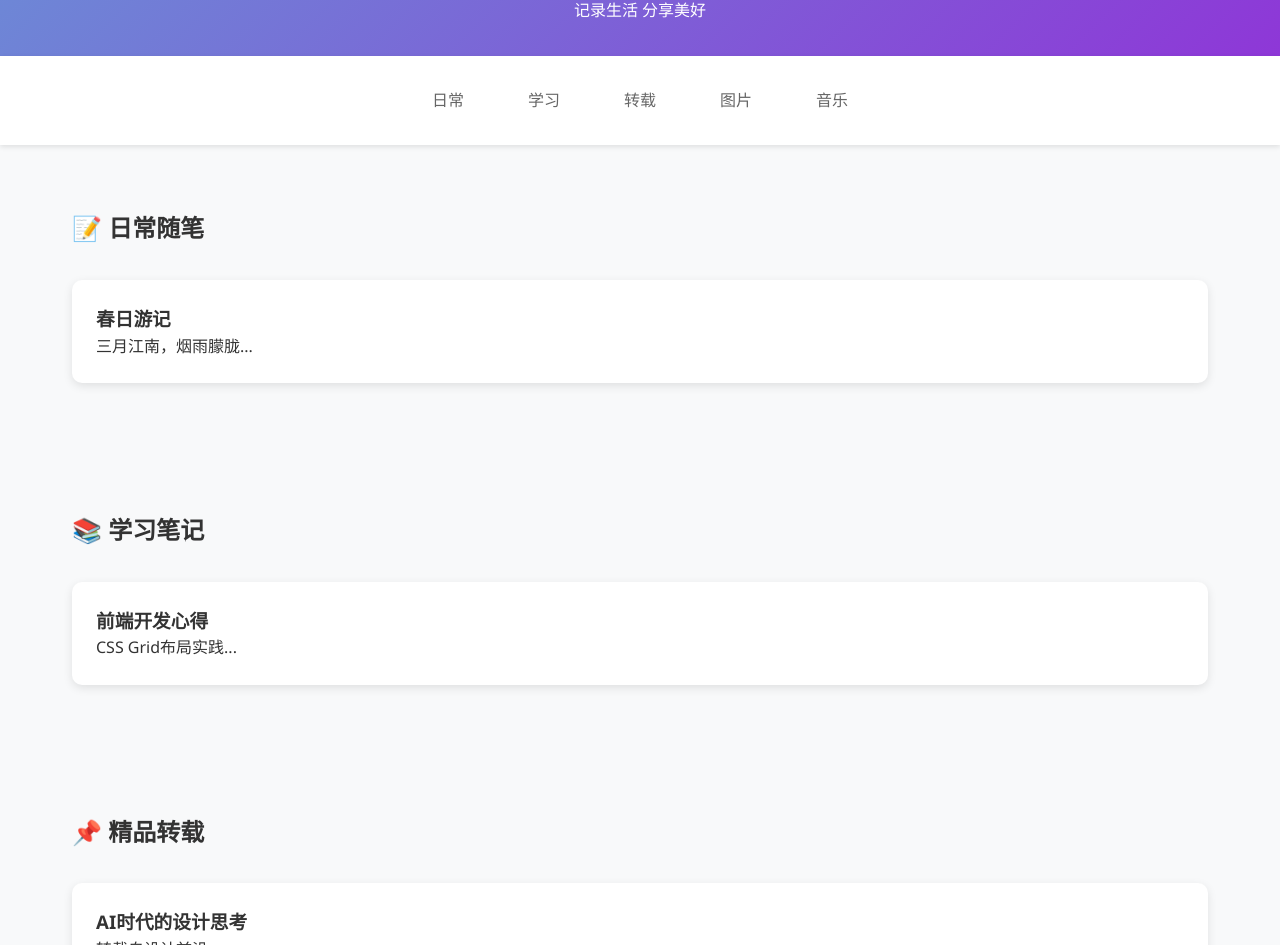
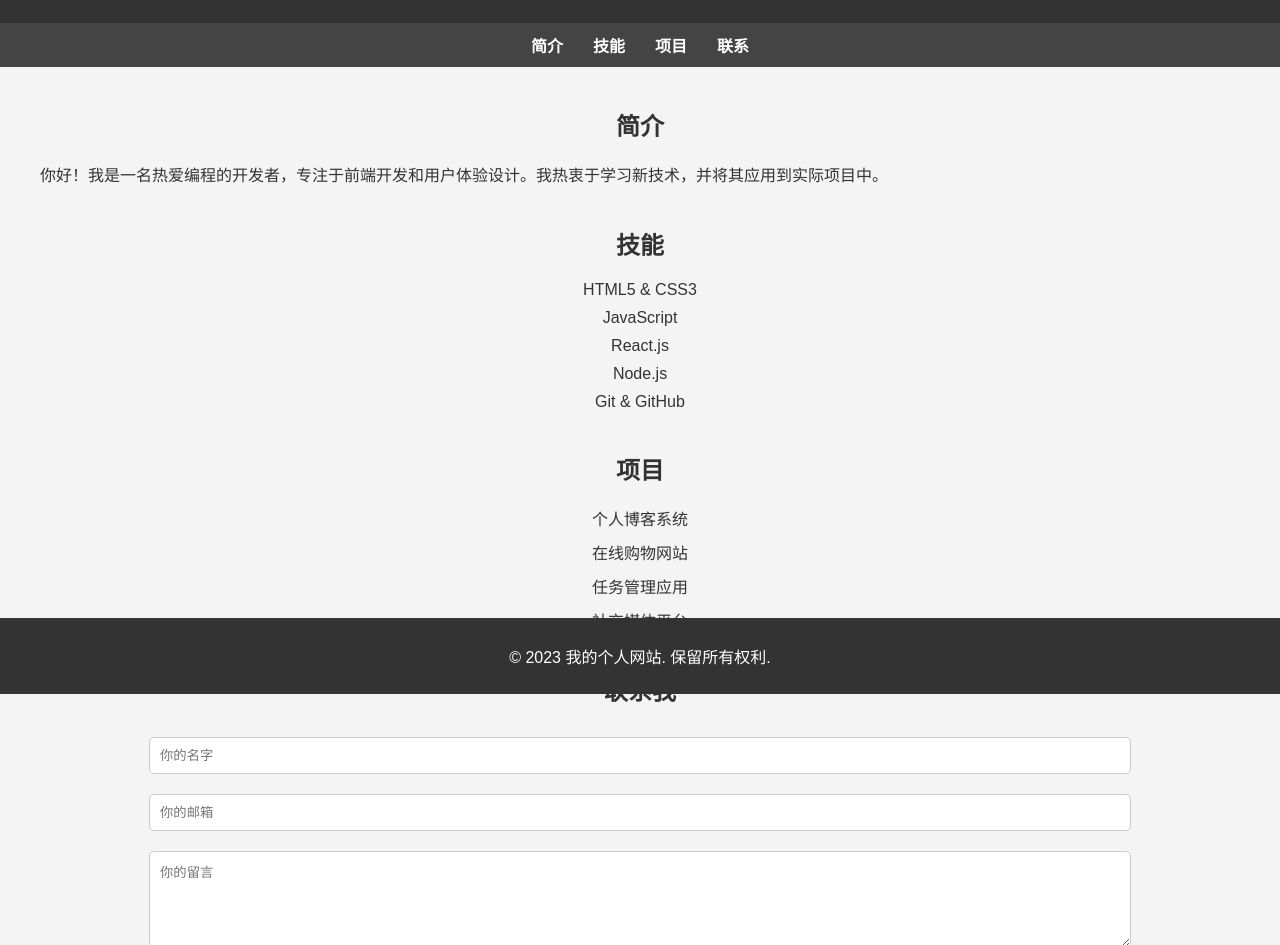
Before and after one commit to YUME-hu/YUME.github.io, a plain HTML site: page index.html in a window 1280 px wide. Shown: the part 106-1051 px from the top of the page. Drawn offline with Linux system fonts and the light colour scheme.

Commit message:
Update index.html

```diff
--- a/index.html
+++ b/index.html
@@ -3,225 +3,138 @@
 <head>
     <meta charset="UTF-8">
     <meta name="viewport" content="width=device-width, initial-scale=1.0">
-    <title>夢雲子的小筑</title>
+    <title>个人网站</title>
     <style>
-        * {
+        body {
+            font-family: 'Arial', sans-serif;
             margin: 0;
             padding: 0;
-            box-sizing: border-box;
-            font-family: 'Segoe UI', 'Microsoft YaHei', sans-serif;
+            background-color: #f4f4f4;
+            color: #333;
         }
-
-        body {
-            background-color: #f8f9fa;
-            color: #333;
-            line-height: 1.6;
+        header {
+            background-color: #333;
+            color: #fff;
+            padding: 20px 0;
+            text-align: center;
         }
-
-        .header {
-            background: linear-gradient(135deg, #6B8DD6 0%, #8E37D7 100%);
-            color: white;
-            padding: 2rem;
-            text-align: center;
-            position: relative;
-            overflow: hidden;
-        }
-
-        .header h1 {
-            font-size: 2.5rem;
-            margin-bottom: 0.5rem;
-            letter-spacing: 2px;
-        }
-
-        .nav {
+        nav {
             display: flex;
             justify-content: center;
-            padding: 1rem;
-            background: white;
-            box-shadow: 0 2px 5px rgba(0,0,0,0.1);
-            position: sticky;
-            top: 0;
-            z-index: 100;
+            background-color: #444;
+            padding: 10px 0;
         }
-
-        .nav a {
-            color: #666;
+        nav a {
+            color: #fff;
             text-decoration: none;
-            padding: 1rem 2rem;
-            transition: all 0.3s ease;
+            margin: 0 15px;
+            font-weight: bold;
         }
-
-        .nav a:hover {
-            color: #8E37D7;
-            transform: translateY(-2px);
-        }
-
-        .section {
-            padding: 4rem 2rem;
+        .container {
             max-width: 1200px;
             margin: 0 auto;
+            padding: 20px;
         }
-
-        .card-container {
-            display: grid;
-            grid-template-columns: repeat(auto-fit, minmax(300px, 1fr));
-            gap: 2rem;
-            margin-top: 2rem;
+        .intro, .skills, .projects, .contact {
+            margin-bottom: 40px;
         }
-
-        .card {
-            background: white;
-            border-radius: 10px;
-            padding: 1.5rem;
-            box-shadow: 0 3px 10px rgba(0,0,0,0.1);
-            transition: transform 0.3s ease;
+        .intro h2, .skills h2, .projects h2, .contact h2 {
+            text-align: center;
+            margin-bottom: 20px;
         }
-
-        .card:hover {
-            transform: translateY(-5px);
+        .skills ul, .projects ul {
+            list-style: none;
+            padding: 0;
+            text-align: center;
         }
-
-        .gallery {
-            display: grid;
-            grid-template-columns: repeat(auto-fit, minmax(250px, 1fr));
-            gap: 1rem;
+        .skills li, .projects li {
+            margin: 10px 0;
         }
-
-        .gallery img {
+        .contact form {
+            display: flex;
+            flex-direction: column;
+            align-items: center;
+        }
+        .contact input, .contact textarea {
+            width: 80%;
+            padding: 10px;
+            margin: 10px 0;
+            border: 1px solid #ccc;
+            border-radius: 5px;
+        }
+        .contact button {
+            padding: 10px 20px;
+            background-color: #333;
+            color: #fff;
+            border: none;
+            border-radius: 5px;
+            cursor: pointer;
+        }
+        footer {
+            background-color: #333;
+            color: #fff;
+            text-align: center;
+            padding: 10px 0;
+            position: fixed;
             width: 100%;
-            height: 200px;
-            object-fit: cover;
-            border-radius: 8px;
-            transition: transform 0.3s ease;
-        }
-
-        .gallery img:hover {
-            transform: scale(1.05);
-        }
-
-        .music-player {
-            background: white;
-            border-radius: 10px;
-            padding: 2rem;
-            margin-top: 2rem;
-        }
-
-        footer {
-            background: #333;
-            color: white;
-            text-align: center;
-            padding: 2rem;
-            margin-top: 4rem;
-        }
-
-        @media (max-width: 768px) {
-            .nav {
-                flex-direction: column;
-                text-align: center;
-            }
+            bottom: 0;
         }
     </style>
 </head>
 <body>
-    <header class="header">
-        <h1>夢雲子</h1>
-        <p>记录生活 分享美好</p>
-    </header>
 
-    <nav class="nav">
-        <a href="#daily">日常</a>
-        <a href="#study">学习</a>
-        <a href="#share">转载</a>
-        <a href="#gallery">图片</a>
-        <a href="#music">音乐</a>
-    </nav>
+<header>
+    <h1>欢迎来到我的个人网站</h1>
+</header>
 
-    <section id="daily" class="section">
-        <h2>📝 日常随笔</h2>
-        <div class="card-container">
-            <div class="card">
-                <h3>春日游记</h3>
-                <p>三月江南，烟雨朦胧...</p>
-            </div>
-            <!-- 更多卡片 -->
-        </div>
+<nav>
+    <a href="#intro">简介</a>
+    <a href="#skills">技能</a>
+    <a href="#projects">项目</a>
+    <a href="#contact">联系</a>
+</nav>
+
+<div class="container">
+    <section id="intro" class="intro">
+        <h2>简介</h2>
+        <p>你好！我是一名热爱编程的开发者，专注于前端开发和用户体验设计。我热衷于学习新技术，并将其应用到实际项目中。</p>
     </section>
 
-    <section id="study" class="section">
-        <h2>📚 学习笔记</h2>
-        <div class="card-container">
-            <div class="card">
-                <h3>前端开发心得</h3>
-                <p>CSS Grid布局实践...</p>
-            </div>
-            <!-- 更多卡片 -->
-        </div>
+    <section id="skills" class="skills">
+        <h2>技能</h2>
+        <ul>
+            <li>HTML5 & CSS3</li>
+            <li>JavaScript</li>
+            <li>React.js</li>
+            <li>Node.js</li>
+            <li>Git & GitHub</li>
+        </ul>
     </section>
 
-    <section id="share" class="section">
-        <h2>📌 精品转载</h2>
-        <div class="card-container">
-            <div class="card">
-                <h3>AI时代的设计思考</h3>
-                <p>转载自设计前沿...</p>
-            </div>
-            <!-- 更多卡片 -->
-        </div>
+    <section id="projects" class="projects">
+        <h2>项目</h2>
+        <ul>
+            <li>个人博客系统</li>
+            <li>在线购物网站</li>
+            <li>任务管理应用</li>
+            <li>社交媒体平台</li>
+        </ul>
     </section>
 
-    <section id="gallery" class="section">
-        <h2>📷 影像记忆</h2>
-        <div class="gallery">
-            <img src="placeholder.jpg" alt="图片1">
-            <img src="placeholder.jpg" alt="图片2">
-            <!-- 更多图片 -->
-        </div>
+    <section id="contact" class="contact">
+        <h2>联系我</h2>
+        <form action="#" method="post">
+            <input type="text" name="name" placeholder="你的名字" required>
+            <input type="email" name="email" placeholder="你的邮箱" required>
+            <textarea name="message" placeholder="你的留言" rows="5" required></textarea>
+            <button type="submit">发送</button>
+        </form>
     </section>
+</div>
 
-    <section id="music" class="section">
-        <h2>🎵 音乐时光</h2>
-        <div class="music-player">
-            <!-- 嵌入音乐播放器代码 -->
-            <iframe frameborder="no" border="0" marginwidth="0" marginheight="0"
-            width=330 height=86
-            src="//music.163.com/outchain/player?type=2&id=1308818967&auto=0&height=66"></iframe>
-        </div>
-    </section>
+<footer>
+    <p>&copy; 2023 我的个人网站. 保留所有权利.</p>
+</footer>
 
-    <footer>
-        <p>© 2023 夢雲子的小筑 - 保留所有权利</p>
-    </footer>
-
-    <script>
-        // 平滑滚动效果
-        document.querySelectorAll('a[href^="#"]').forEach(anchor => {
-            anchor.addEventListener('click', function (e) {
-                e.preventDefault();
-                document.querySelector(this.getAttribute('href')).scrollIntoView({
-                    behavior: 'smooth'
-                });
-            });
-        });
-
-        // 导航栏高亮
-        window.addEventListener('scroll', () => {
-            let sections = document.querySelectorAll('section');
-            let navLinks = document.querySelectorAll('nav a');
-
-            sections.forEach(sec => {
-                let top = window.scrollY;
-                let offset = sec.offsetTop - 150;
-                let height = sec.offsetHeight;
-                let id = sec.getAttribute('id');
-
-                if(top >= offset && top < offset + height) {
-                    navLinks.forEach(links => {
-                        links.classList.remove('active');
-                        document.querySelector('nav a[href*=' + id + ']').classList.add('active');
-                    });
-                }
-            });
-        });
-    </script>
 </body>
 </html>
```
